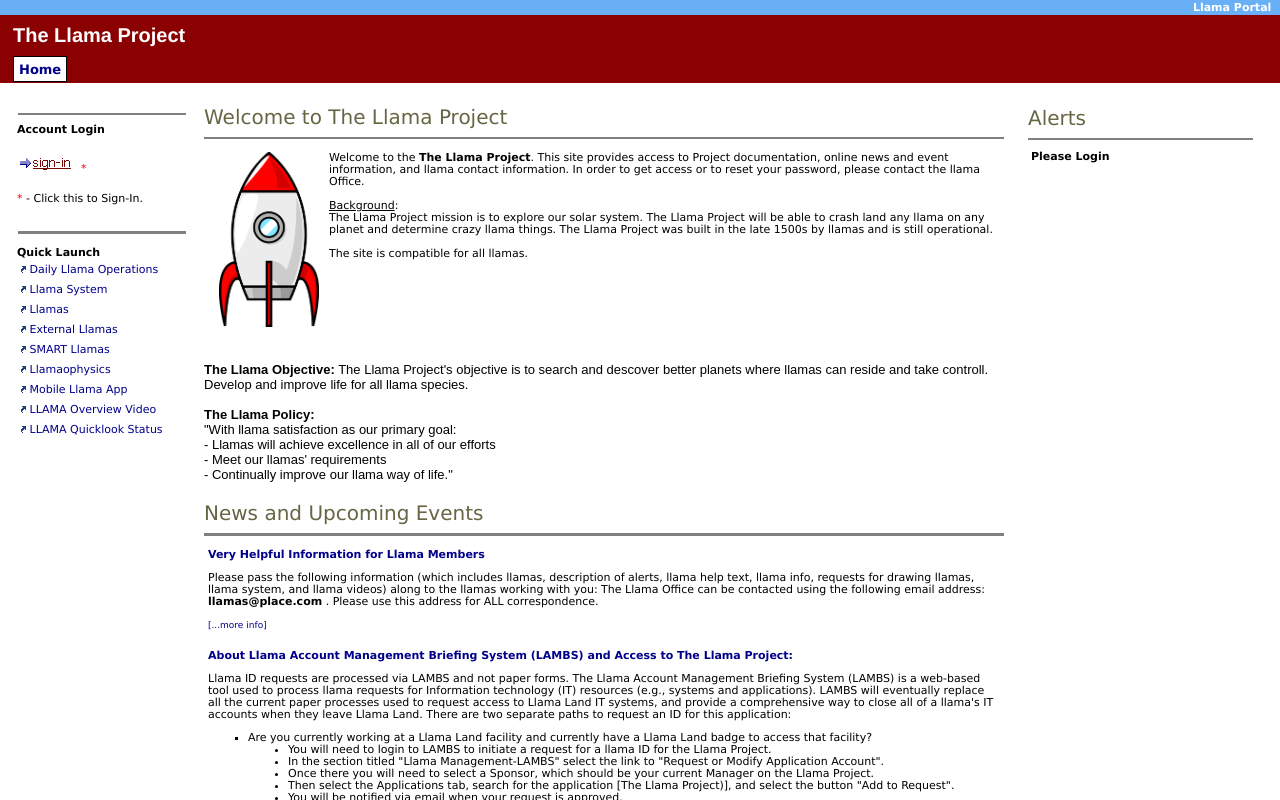
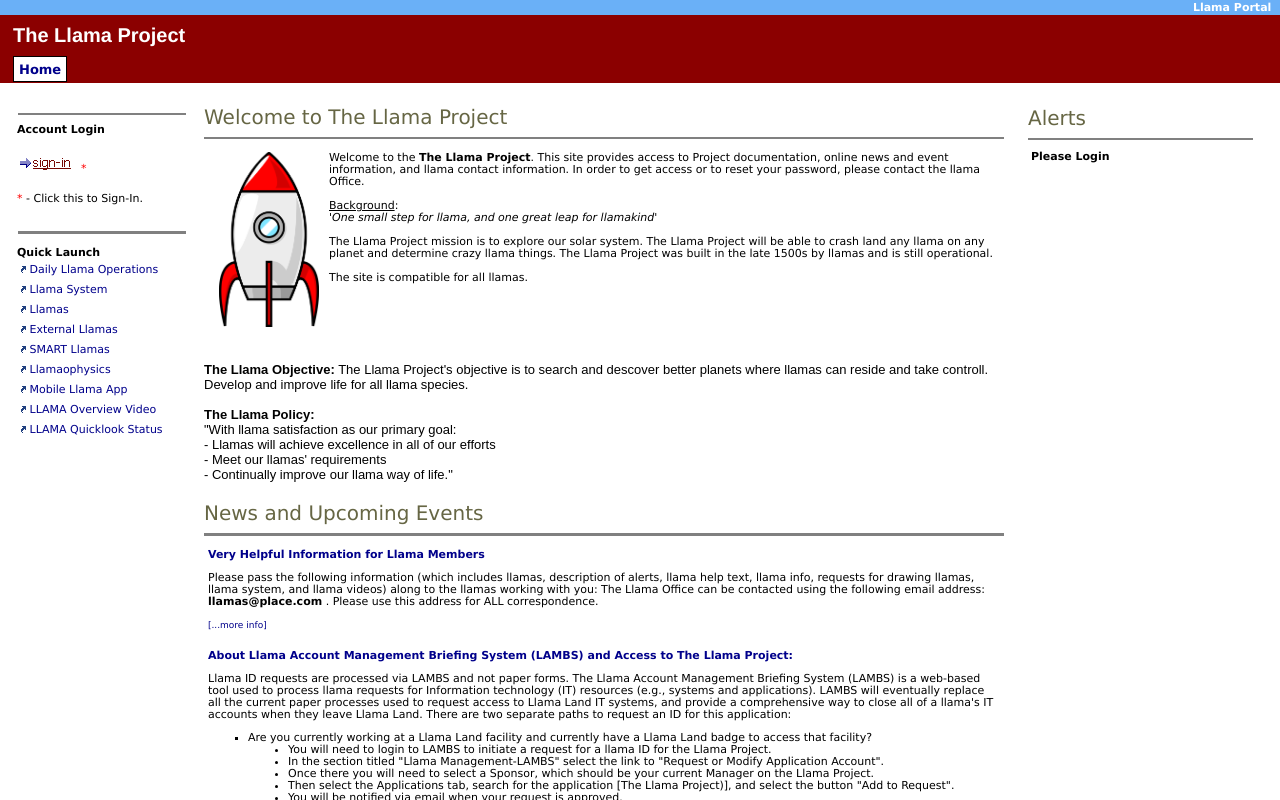
Before and after one commit to gsfc/homework, a plain HTML site: page app_modernization/src/index.html in a window 1280 px wide. Drawn offline with Linux system fonts and the light colour scheme.

Commit message:
Added llama quote

```diff
--- a/app_modernization/src/index.html
+++ b/app_modernization/src/index.html
@@ -186,11 +186,12 @@
 								<table border='0' cellpadding='5' cellspacing='0'><tbody><tr valign='top'><td><a target='_blank' href='#'><img src='./pics/logo.png' alt='llama logo' align='left' border='0' hspace='10' width="100px"></a><span class='Normal'>Welcome to the <b>The Llama Project</b>. This site provides access to Project documentation, online news and event information, and llama contact information. In order to get access or to reset your password, please contact the llama Office.
 								<br><br>
 								<span style='text-decoration: underline;'>Background</span>:<br>
+								<i>'One small step for llama, and one great leap for llamakind'</i>
+								<br><br>
 								The Llama Project mission is to explore our solar system. The Llama Project will be able to crash land any llama on any planet and determine crazy llama things. The Llama Project was built in the late 1500s by llamas and is still operational.
 								<br><br>
 								The site is compatible for all llamas.</span></td></tr></tbody></table>
 								<FONT FACE="arial" SIZE="-1">
-
 								<br><br><b>
 								The Llama Objective:</b>
 								The Llama Project's objective is to search and descover better planets where llamas can reside and take controll.
```
